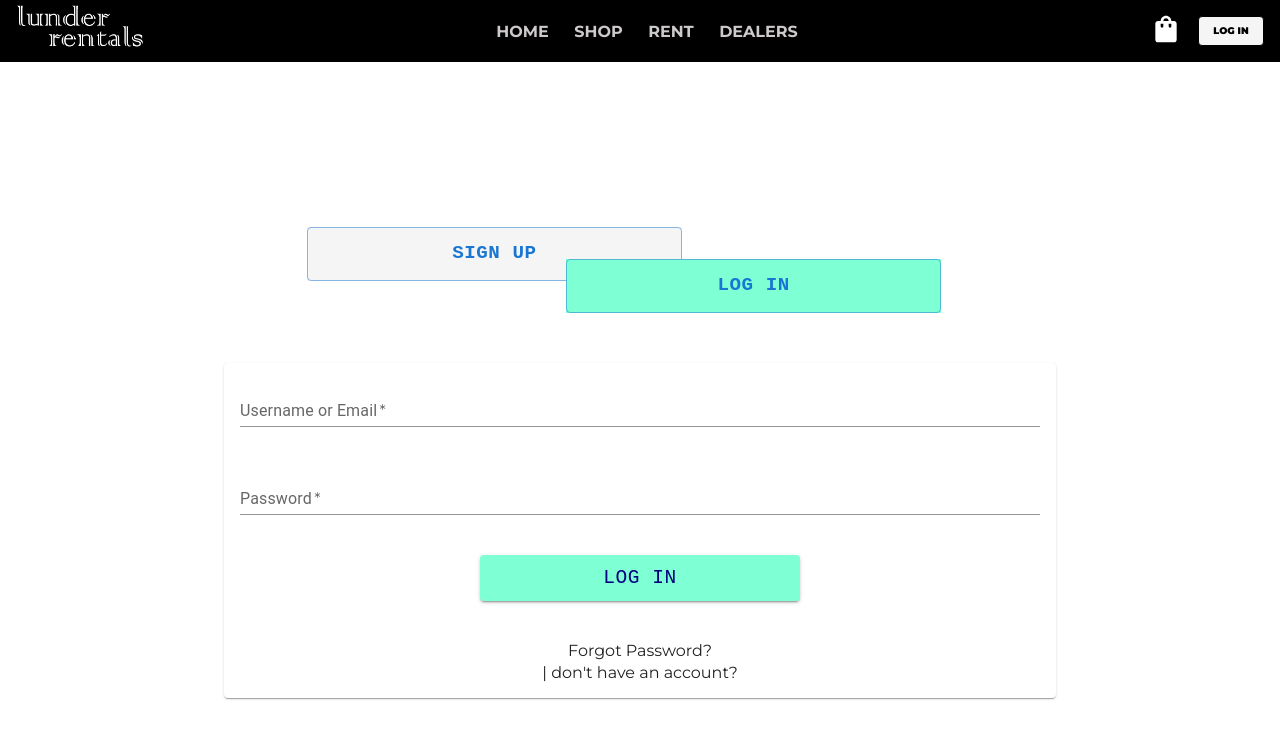
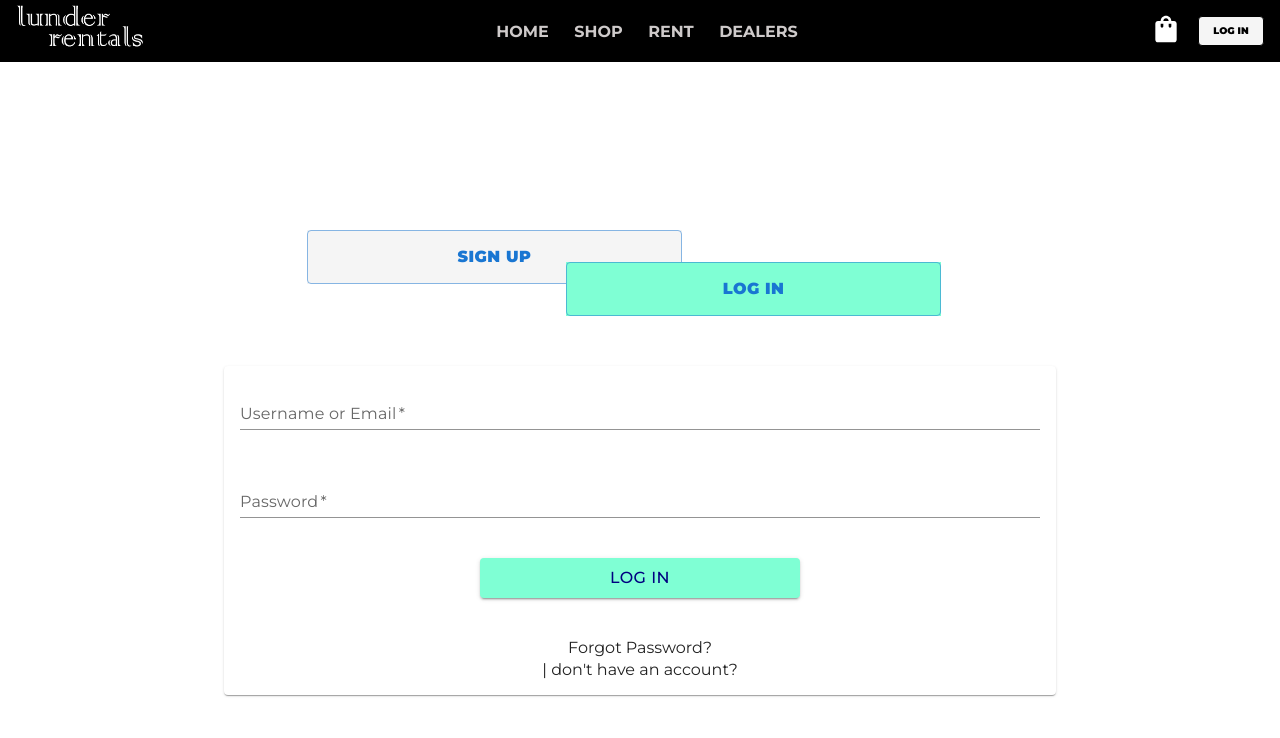
Before and after one commit to dhani-el/LunderRentals-2.0, a React (Vite) app: page /auth in a window 1280 px wide. Shown: the top 738 px of the page. Built offline with nearby package versions, Linux system fonts and the light colour scheme.

Commit message:
improve auth and cart screen font

```diff
--- a/src/Auth/Styles/index.css
+++ b/src/Auth/Styles/index.css
@@ -1,3 +1,11 @@
+@font-face {
+  font-family: "montserrat";
+  src: url("../../assets/fonts/montserrat.ttf");
+}
+@font-face {
+  font-family: "bebas";
+  src: url("../../assets/fonts/bebas.ttf");
+}
 * {
   margin: 0;
   padding: 0;
@@ -29,7 +37,7 @@
   position: relative;
 }
 #authPageContainer #authSelectorContainer .singleAuthSelector button {
-  font-family: monospace, "Courier New", Courier;
+  font-family: "montserrat", "Courier New", Courier;
   height: 100%;
   width: 100%;
 }
@@ -38,6 +46,9 @@
 }
 #authPageContainer #authSelectorContainer #signUpButtonSpan {
   left: 10%;
+}
+#authPageContainer #authSelectorContainer .css-1x51dt5-MuiInputBase-input-MuiInput-input {
+  font-family: "montserrat";
 }
 #authPageContainer .formDiv {
   display: flex;
@@ -60,14 +71,24 @@
   display: block;
   background-color: aquamarine;
   color: navy;
-  font-family: monospace;
+  font-family: "montserrat";
   width: 100%;
+}
+#authPageContainer .formDiv .form .card div label {
+  font-family: "montserrat";
+}
+#authPageContainer .formDiv .form .card div div input {
+  font-family: "montserrat";
 }
 #authPageContainer .formDiv .form .card #formLinks {
   display: flex;
   flex-direction: column;
   align-items: center;
   gap: 0.2em;
+}
+
+input, button {
+  font-family: "montserrat";
 }
 
 @media (orientation: portrait) and (max-width: 300px) {
@@ -117,7 +138,7 @@
     width: 65%;
   }
   #authPageContainer #authSelectorContainer .singleAuthSelector button {
-    font-size: 1.2em;
+    font-size: 1em;
     font-weight: 900;
   }
   #authPageContainer .formDiv .form {
@@ -133,7 +154,7 @@
     justify-content: center;
   }
   #authPageContainer .formDiv .form .card div button {
-    font-size: 1.5em;
+    font-size: 1em;
     width: 40%;
   }
 }/*# sourceMappingURL=index.css.map */
--- a/src/Auth/Styles/index.scss
+++ b/src/Auth/Styles/index.scss
@@ -1,4 +1,16 @@
 
+@font-face {
+    font-family: 'montserrat';
+    src: url("../../assets/fonts/montserrat.ttf");
+}
+
+@font-face {
+    font-family: 'bebas';
+    src: url("../../assets/fonts/bebas.ttf");
+}
+
+$primary-font:'montserrat';
+$secondary-font:'bebas';
 
 *{
     margin: 0;
@@ -30,12 +42,11 @@ $normal_formDiv_form_card_div_button_width:100%;
 $portrait_authSelector_Container_width :80%;
 
 $landscape_authSelector_Container_width :65%;
-$landscape_singleAuthSelector_button_font_size : 1.2em;
+$landscape_singleAuthSelector_button_font_size : 1em;
 $landscape_formDiv_form_width:65%;
 $landscape_formDiv_form_card_gap:2.5em;
-$landscape_formDiv_form_card_div_button_font-size:1.5em;
+$landscape_formDiv_form_card_div_button_font-size:1em;
 $landscape_formDiv_form_card_div_button_width:40%;
-
 
 #authPageContainer{
     width: 100vw;
@@ -58,7 +69,7 @@ $landscape_formDiv_form_card_div_button_width:40%;
                 width: 45%;
                 position: relative;
             button{
-                font-family: monospace,'Courier New', Courier;
+                font-family: $primary-font,'Courier New', Courier;
                 height: 100%;
                 width: 100%;
             }
@@ -70,7 +81,9 @@ $landscape_formDiv_form_card_div_button_width:40%;
         #signUpButtonSpan{
                 left: 10%;
             }
-
+            .css-1x51dt5-MuiInputBase-input-MuiInput-input{
+                font-family: $primary-font;
+            }
     }
 
     .formDiv{
@@ -90,10 +103,20 @@ $landscape_formDiv_form_card_div_button_width:40%;
                     display: block;
                     background-color: aquamarine;
                     color: navy;
-                    font-family: monospace;
+                    font-family: $primary-font;
                     width: $normal_formDiv_form_card_div_button_width;
                 }
             }
+                div{
+                    label{
+                        font-family: $primary-font;
+                    }
+                    div{
+                        input{
+                        font-family: $primary-font;
+                        }
+                    }
+                }
                 #formLinks{
                     display: flex;
                     flex-direction: column;
@@ -103,6 +126,10 @@ $landscape_formDiv_form_card_div_button_width:40%;
             }
         }
     }
+}
+
+input , button{
+    font-family: $primary-font;
 }
 
 @media (orientation:'portrait') and (max-width:'300px') {
@@ -203,7 +230,7 @@ $landscape_formDiv_form_card_div_button_width:40%;
                         align-items:center ;
                         justify-content: center;
                         button{
-                            font-size: 1.5em;
+                            font-size: 1em;
                             width: $landscape_formDiv_form_card_div_button_width;
                         }
                 }
--- a/src/Cart/Styles/index.css
+++ b/src/Cart/Styles/index.css
@@ -1,3 +1,15 @@
+@font-face {
+  font-family: "montserrat";
+  src: url("../../assets/fonts/montserrat.ttf");
+}
+@font-face {
+  font-family: "bebas";
+  src: url("../../assets/fonts/bebas.ttf");
+}
+* {
+  font-family: "montserrat";
+}
+
 #cartBackground {
   position: relative;
   min-height: 100vh;
--- a/src/Cart/Styles/index.scss
+++ b/src/Cart/Styles/index.scss
@@ -1,3 +1,19 @@
+@font-face {
+    font-family: 'montserrat';
+    src: url("../../assets/fonts/montserrat.ttf");
+}
+
+@font-face {
+    font-family: 'bebas';
+    src: url("../../assets/fonts/bebas.ttf");
+}
+
+$primary-font:'montserrat';
+$secondary-font:'bebas';
+
+*{
+    font-family: $primary-font;
+}
 
 $cartBackground-h2-p-bottom:3.2em;
 $cartBackground-800-h2-p-bottom:1em;
```
Also changed, not shown: 2 other files (tests, documents, lock files or other folders).
